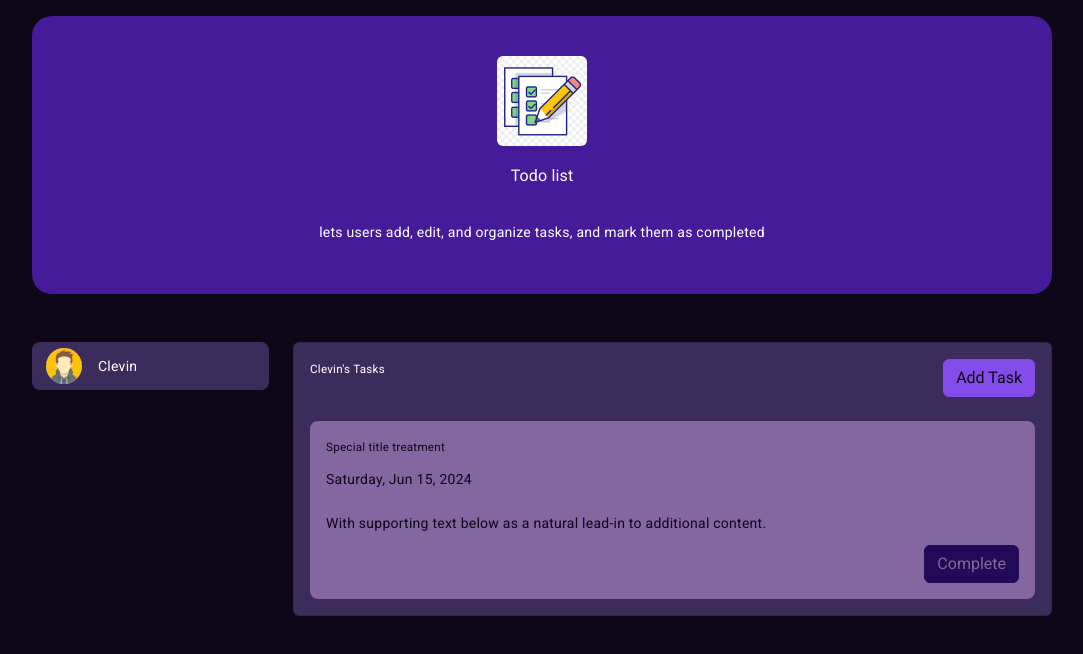
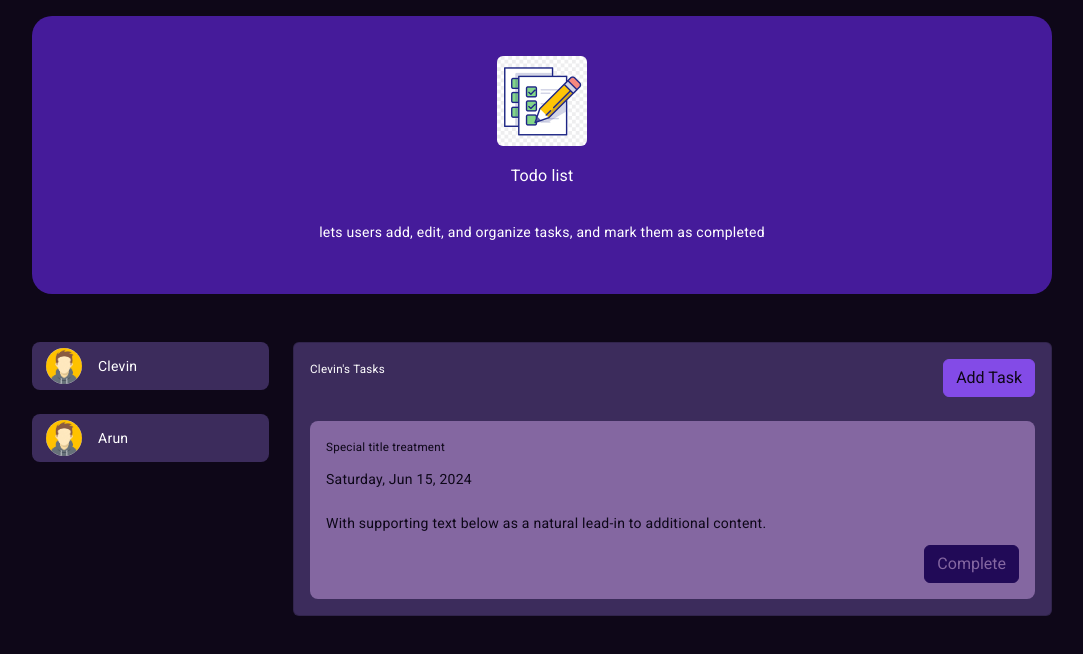
Before and after one commit to clevinwilson/Todo-angular, an Angular app: page / in a window 1280 px wide. Shown: the top 654 px of the page, without its empty margins (98-1181 px from the left). Built offline with nearby package versions, Linux system fonts and the light colour scheme.

Commit message:
list user from service page and user signals to store and pass data to child

```diff
--- a/src/app/add-task/add-task.component.html
+++ b/src/app/add-task/add-task.component.html
@@ -5,12 +5,14 @@
     <div class="col-md-12">
       <mat-form-field appearance="fill">
         <mat-label>Task Name</mat-label>
+        <label for="task-name">Task Name</label>
         <input class="w-100" matInput [(ngModel)]="taskName" />
       </mat-form-field>
     </div>
     <div class="col-md-12">
       <mat-form-field appearance="fill">
         <mat-label>Task Description</mat-label>
+        <label for="task-description">Task Description</label>
         <textarea
           class="w-100"
           matInput
--- a/src/app/add-task/add-task.component.ts
+++ b/src/app/add-task/add-task.component.ts
@@ -36,8 +36,6 @@ export class AddTaskComponent {
       name: this.taskName,
       description: this.taskDescription,
     };
-    console.log(taskData, '>>>>');
-
     this.dialogRef.close(taskData);
   }
 }
--- a/src/app/app.component.html
+++ b/src/app/app.component.html
@@ -5,7 +5,9 @@
     </div>
     <div class="row mt-5">
       <div class="col-md-3">
-        <app-user-card></app-user-card>
+        @for (user of users(); track $index) {
+          <app-user-card [user]="user"></app-user-card>
+        }
       </div>
       <div class="col-md-9">
         <app-task-card></app-task-card>
--- a/src/app/app.component.ts
+++ b/src/app/app.component.ts
@@ -1,9 +1,10 @@
-import { Component } from '@angular/core';
+import { Component, OnInit, Signal, signal, WritableSignal } from '@angular/core';
 import { RouterOutlet } from '@angular/router';
 import { MatSlideToggleModule } from '@angular/material/slide-toggle';
 import { HeaderComponent } from "./header/header.component";
 import { UserCardComponent } from './user-card/user-card.component';
 import { TaskCardComponent } from "./task-card/task-card.component";
+import { TaskService } from './services/task.service';
 
 
 @Component({
@@ -13,6 +14,14 @@ import { TaskCardComponent } from "./task-card/task-card.component";
   templateUrl: './app.component.html',
   styleUrl: './app.component.scss'
 })
-export class AppComponent {
+export class AppComponent implements OnInit {
+  constructor(private taskService: TaskService){}
+
+  users: WritableSignal<{ id: number, name: string, photo:string }[]> = signal([]);
   title = 'todo-list';
+
+  ngOnInit(): void {
+    this.users.set(this.taskService.users);
+  }
+
 }
--- /dev/null
+++ b/src/app/services/task.service.ts
@@ -0,0 +1,22 @@
+import { Injectable } from '@angular/core';
+
+@Injectable({
+  providedIn: 'root'
+})
+export class TaskService {
+
+  constructor() { }
+
+  users = [
+    {
+      id: 1,
+      name: 'Clevin',
+      photo: './avatar-icon.png',
+    },
+    {
+      id: 2,
+      name: 'Arun',
+      photo: './avatar-icon.png',
+    }
+  ]
+}
--- a/src/app/user-card/user-card.component.html
+++ b/src/app/user-card/user-card.component.html
@@ -1,4 +1,4 @@
-<div class="d-flex align-items-center user-card-wrap">
-  <img class="ms-2 user-avatar rounded-circle" src="./avatar-icon.png" alt="" />
-  <span class="ms-3">Clevin</span>
+<div class="d-flex align-items-center user-card-wrap mb-4">
+  <img class="ms-2 user-avatar rounded-circle" [src]="user().photo"  alt="" />
+  <span class="ms-3">{{user().name}}</span>
 </div>
--- a/src/app/user-card/user-card.component.ts
+++ b/src/app/user-card/user-card.component.ts
@@ -1,4 +1,4 @@
-import { Component } from '@angular/core';
+import { Component, Input, input, OnInit } from '@angular/core';
 
 @Component({
   selector: 'app-user-card',
@@ -8,5 +8,5 @@ import { Component } from '@angular/core';
   styleUrl: './user-card.component.scss'
 })
 export class UserCardComponent {
-
+  user = input.required<{ id: number, name: string, photo:string }>();
 }
```
Also changed, not shown: 1 other file (tests, documents, lock files or other folders).
